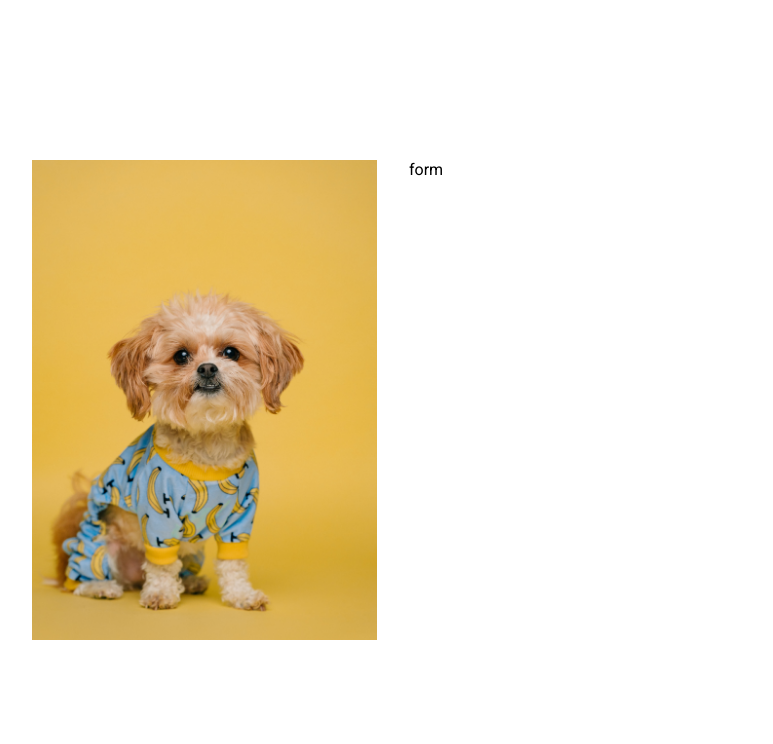
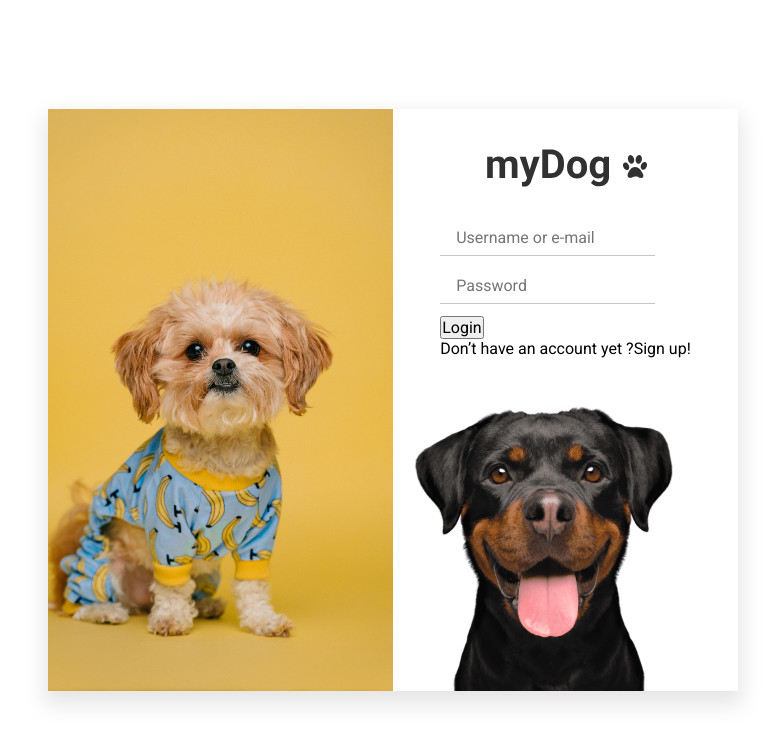
Before and after one commit to Diegooliveyra/MyDog, a React (Create React App) app: page /login in a window 1280 px wide. Shown: the top 744 px of the page, without its empty margins (247-1020 px from the left). Built offline with nearby package versions, Linux system fonts and the light colour scheme.

Commit message:
feito a estilização do login form

```diff
--- /dev/null
+++ b/src/components/Input/Input.js
@@ -0,0 +1,14 @@
+import React from 'react';
+import { InputStyled } from './style';
+
+const Input = ({ type, name, placeholder }) => {
+  return (
+    <InputStyled
+      type={type}
+      name={name}
+      placeholder={placeholder}
+    ></InputStyled>
+  );
+};
+
+export default Input;
--- /dev/null
+++ b/src/components/Input/style.js
@@ -0,0 +1,10 @@
+import styled from 'styled-components';
+
+export const InputStyled = styled.input`
+  max-width: 250px;
+  padding: 0.5rem 1rem;
+  margin-bottom: 0.75rem;
+  border: none;
+  border-bottom: 1px solid #c5c5c5;
+  outline: none;
+`;
--- /dev/null
+++ b/src/components/buttons/style.js
@@ -0,0 +1 @@
+import styled from 'styled-components';
--- a/src/page/Login/Login.js
+++ b/src/page/Login/Login.js
@@ -1,10 +1,26 @@
 import React from 'react';
 import * as S from './style';
+import { ReactComponent as Logo } from '../../assets/logo.svg';
+import dog from '../../assets/dog.png';
+import Input from '../../components/Input/Input';
 
 const Login = () => {
   return (
     <S.login>
-      <S.form>form</S.form>
+      <S.form>
+        <Logo />
+        <form action="">
+          <Input type="text" name="name" placeholder="Username or e-mail" />
+          <Input type="password" name="name" placeholder="Password" />
+          <button>Login</button>
+          <p>
+            Don’t have an account yet ?<a href="/">Sign up!</a>
+          </p>
+        </form>
+        <div>
+          <img src={dog} alt="" />
+        </div>
+      </S.form>
     </S.login>
   );
 };
--- a/src/page/Login/style.js
+++ b/src/page/Login/style.js
@@ -2,18 +2,17 @@ import styled from 'styled-components';
 import bg from '../../assets/login_bg.jpg';
 
 export const login = styled.section`
-  max-width: 800px;
   display: grid;
   grid-template-columns: 1fr 1fr;
-  gap: 2rem;
+  min-height: 560px;
 
+  box-shadow: 0px 10px 20px 4px rgba(0, 0, 0, 0.1);
   ::before {
     display: block;
     min-width: 345px;
     content: '';
     background: url(${bg}) no-repeat center center;
     background-size: cover;
-    min-height: 480px;
   }
 
   @media (max-width: 40rem) {
@@ -26,9 +25,20 @@ export const login = styled.section`
 `;
 
 export const form = styled.div`
-  max-width: 345px;
+  display: flex;
+  flex-direction: column;
+  justify-content: space-between;
+  align-items: center;
 
   @media (max-width: 40rem) {
-    max-width: 100%;
-  } ;
+    min-height: 100vh;
+  }
+
+  svg {
+    margin-top: 2rem;
+  }
+
+  form {
+    margin: 2rem 0 0 0;
+  }
 `;
--- a/src/styles/GlobalStyle.js
+++ b/src/styles/GlobalStyle.js
@@ -42,7 +42,7 @@ export default createGlobalStyle`
 `;
 
 export const Container = styled.div`
-  max-width: 50rem;
+  max-width: 60rem;
   padding: 0 1rem;
   margin: 0 auto;
 `;
```
Also changed, not shown: src/components/buttons/Button.js (added, +7 -0 lines), src/assets/dog.png (added), src/assets/logo.svg (added).
